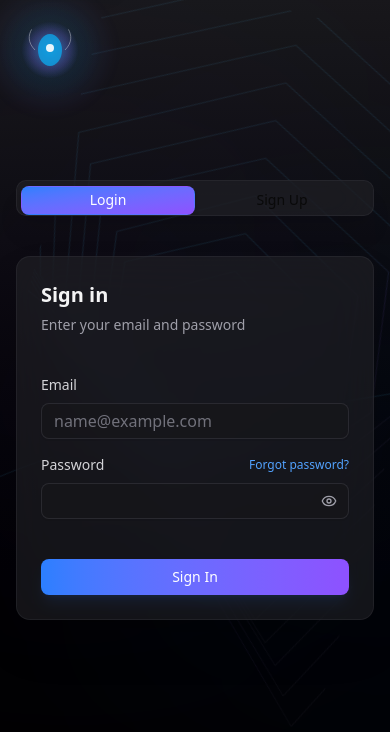
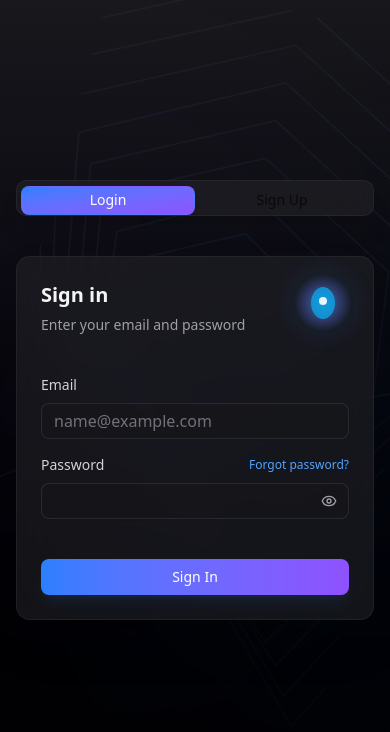
Before and after one commit to itisrohit/MOIR, a Next.js app in the folder client/: page /auth in a window 390 px wide. Shown: the top 732 px of the page. Built offline with nearby package versions, Linux system fonts and the light colour scheme; no server answers.

Commit message:
did some changes for auth firefly on mobile mode

```diff
--- a/client/src/app/auth/page.tsx
+++ b/client/src/app/auth/page.tsx
@@ -20,6 +20,9 @@ export default function AuthPage() {
   const [isFireflySpeaking, setIsFireflySpeaking] = useState(false);
   const [hasFlySpoken, setHasFlySpoken] = useState(false);
 
+  // Add isMobileView state
+  const [isMobileView, setIsMobileView] = useState(false);
+
   // Use localStorage to permanently remember if greeting was shown
   const [hasShownInitialGreeting, setHasShownInitialGreeting] = useState(false);
   const greetingShownRef = useRef(false); // Use a ref to track during render cycle
@@ -30,7 +33,7 @@ export default function AuthPage() {
   const lastSpeechRef = useRef<number>(0);
   const GEMINI_API_KEY = process.env.NEXT_PUBLIC_GEMINI_API_KEY || '';
 
-  // Handle mounting state with reset functionality
+  // Handle mounting state with reset functionality and check for mobile
   useEffect(() => {
     setIsMounted(true);
 
@@ -38,6 +41,17 @@ export default function AuthPage() {
     const hasShownBefore = localStorage.getItem("hasShownFireflyGreeting") === "true";
     setHasShownInitialGreeting(hasShownBefore);
     greetingShownRef.current = hasShownBefore;
+
+    // Check if we're on mobile
+    const checkIfMobile = () => {
+      setIsMobileView(window.innerWidth < 768); // Standard mobile breakpoint
+    };
+
+    // Initial check
+    checkIfMobile();
+
+    // Listen for resize events
+    window.addEventListener('resize', checkIfMobile);
 
     // Reset functionality kept for developers
     const handleKeyDown = (e: KeyboardEvent) => {
@@ -49,7 +63,11 @@ export default function AuthPage() {
     };
 
     window.addEventListener('keydown', handleKeyDown);
-    return () => window.removeEventListener('keydown', handleKeyDown);
+
+    return () => {
+      window.removeEventListener('keydown', handleKeyDown);
+      window.removeEventListener('resize', checkIfMobile);
+    };
   }, []);
 
   // Update CSS variables when firefly position changes
@@ -58,8 +76,12 @@ export default function AuthPage() {
 
     document.documentElement.style.setProperty('--firefly-x', `${fireflyPosition.x}px`);
     document.documentElement.style.setProperty('--firefly-y', `${fireflyPosition.y}px`);
-    document.documentElement.style.setProperty('--web-opacity', isFollowing ? '0.35' : '0.25');
-  }, [fireflyPosition, isFollowing, isMounted]);
+
+    // Adjust web opacity based on mobile view as well
+    document.documentElement.style.setProperty('--web-opacity',
+      isMobileView ? '0.3' : (isFollowing ? '0.35' : '0.25')
+    );
+  }, [fireflyPosition, isFollowing, isMounted, isMobileView]); // Add isMobileView to dependencies
 
   const handleLogin = async (e: React.FormEvent<HTMLFormElement>) => {
     e.preventDefault();
@@ -88,11 +110,20 @@ export default function AuthPage() {
 
     // Delay the initial positioning
     setTimeout(() => {
-      // Position firefly
-      setFireflyPosition({
-        x: 900,
-        y: 300
-      });
+      // Position firefly - adjust based on device type
+      if (isMobileView) {
+        // Position at the top-right of the sign-in card as shown in screenshot
+        setFireflyPosition({
+          x: window.innerWidth * 0.7,
+          y: window.innerHeight * 0.3
+        });
+      } else {
+        // Desktop position (unchanged)
+        setFireflyPosition({
+          x: 900,
+          y: 300
+        });
+      }
 
       // Show the firefly after positioning
       setIsFireflyVisible(true);
@@ -104,13 +135,13 @@ export default function AuthPage() {
       }, 1000);
     }, 500);
 
-    // Start following after delay
+    // Start following after delay (only on desktop) - REDUCED FROM 3000ms to 1200ms
     const timer = setTimeout(() => {
-      setIsFollowing(true);
-    }, 3000);
+      setIsFollowing(!isMobileView);
+    }, 1200);
 
     return () => clearTimeout(timer);
-  }, [isMounted]);
+  }, [isMounted, isMobileView]);
 
   // Handle mouse movement
   useEffect(() => {
@@ -126,27 +157,34 @@ export default function AuthPage() {
     };
   }, [isMounted]);
 
-  // Firefly movement animation
+  // Fix the useEffect for animation
   useEffect(() => {
-    if (!isMounted || !isFollowing) return;
+    if (!isMounted || (!isFollowing && !isMobileView)) return;
 
     const animateFirefly = () => {
       setFireflyPosition(position => {
-        // Calculate distance between current position and mouse
+        // On mobile, keep the firefly in fixed position WITHOUT any speech
+        if (isMobileView) {
+          return position; // Keep current position
+        }
+
+        // On desktop, follow mouse with existing logic
         const dx = mousePosition.x - position.x;
         const dy = mousePosition.y - position.y;
         const distance = Math.sqrt(dx * dx + dy * dy);
 
-        // If the firefly is close to the cursor and hasn't shown initial greeting
+        // ONLY on desktop - check for initial greeting
+        // Add mobile check here
         const now = Date.now();
-        if (distance < 80 && !hasShownInitialGreeting && isFollowing && now - lastSpeechRef.current > 1000) {
+        if (!isMobileView && distance < 80 && !hasShownInitialGreeting && isFollowing && now - lastSpeechRef.current > 1000) {
+          // Speech logic only for desktop
           lastSpeechRef.current = now;
           setIsFireflySpeaking(true);
           setHasFlySpoken(true);
-          setHasShownInitialGreeting(true); // Mark as shown
+          setHasShownInitialGreeting(true);
           localStorage.setItem("hasShownFireflyGreeting", "true");
 
-          // Update the initial greeting messages
+          // Only update conversation history on desktop
           const initialMessages = [
             "YAAAAAY!! Cursy! Cursy! *happy bounce*",
             "Oooooh! Cursy found me!! *giggles*",
@@ -184,11 +222,11 @@ export default function AuthPage() {
         cancelAnimationFrame(requestRef.current);
       }
     };
-  }, [mousePosition, isFollowing, isMounted, hasShownInitialGreeting]);
+  }, [mousePosition, isFollowing, isMounted, hasShownInitialGreeting, isMobileView]);
 
   // Handle return messages
   useEffect(() => {
-    if (!isMounted || !isFollowing) return;
+    if (!isMounted || !isFollowing || isMobileView) return;
 
     const handleMouseDistance = () => {
       const dx = mousePosition.x - fireflyPosition.x;
@@ -224,7 +262,7 @@ export default function AuthPage() {
 
     const intervalId = setInterval(handleMouseDistance, 2000);
     return () => clearInterval(intervalId);
-  }, [mousePosition, fireflyPosition, hasFlySpoken, isFollowing, isMounted, conversationHistory, hasShownInitialGreeting]);
+  }, [mousePosition, fireflyPosition, hasFlySpoken, isFollowing, isMounted, conversationHistory, hasShownInitialGreeting, isMobileView]);
 
   // Animation variants
   const wingVariants = {
@@ -277,6 +315,7 @@ export default function AuthPage() {
 
   // Function to generate a response from Gemini API
   const generateFireflyResponse = async (prompt: string) => {
+    // Remove mobile check to allow responses on mobile
     setIsThinking(true);
 
     try {
@@ -338,7 +377,7 @@ export default function AuthPage() {
 
   // Add a click handler to the firefly to engage in conversation
   const handleFireflyClick = async () => {
-    if (isThinking) return;
+    if (isThinking) return; // Only check if thinking, allow on mobile now
 
     setIsFireflySpeaking(true);
 
@@ -356,7 +395,7 @@ export default function AuthPage() {
       return;
     }
 
-    // Generate a question with excited personality
+    // Generate responses on both mobile and desktop now
     generateFireflyResponse("Ask the user an EXCITED question or make a SUPER HAPPY comment! Be really childish and playful!").then(() => {
       setTimeout(() => {
         setIsFireflySpeaking(false);
@@ -496,7 +535,7 @@ export default function AuthPage() {
             />
           )}
 
-          {/* Speech bubble - only visible when speaking */}
+          {/* Speech bubble - now visible on mobile too */}
           {isFireflySpeaking && (
             <motion.div
               className="absolute bottom-[110%] left-1/2 transform -translate-x-1/2 bg-blue-500/30 backdrop-blur-md px-4 py-2 rounded-xl shadow-lg border-2 border-blue-300/30 z-50 min-w-[140px] max-w-[220px]"
```
